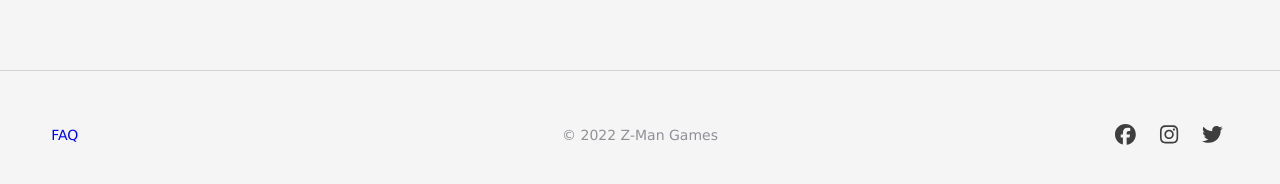
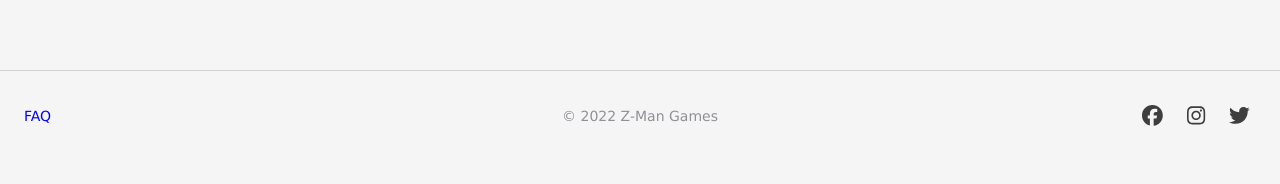
Before and after one commit to canosaer/game-store, a React (Create React App) app: page / in a window 1280 px wide. Shown: the part 1213-1397 px from the top of the page. After the commit the page ends 1374 px from the top, so only its background shows below. Built offline with nearby package versions, Linux system fonts and the light colour scheme.

Commit message:
Update _footer.scss

```diff
--- a/src/styles/_footer.scss
+++ b/src/styles/_footer.scss
@@ -6,7 +6,7 @@
     grid-template-columns: 1fr 1fr 1fr;
     margin-top: 3.5rem;
 	border-top: 1px solid lightgray;
-	padding: 4%;
+	padding: 2rem 1.5rem;
 	font-size: 0.875rem;
     align-items: center;
 
```
